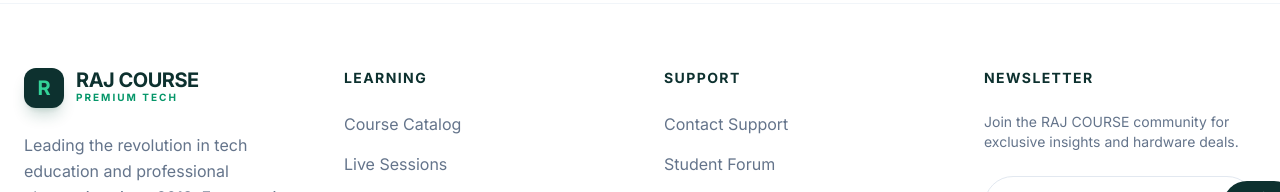
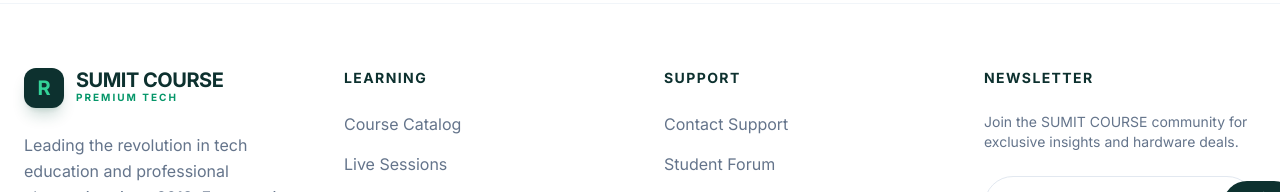
Before and after one commit to sumitkr708060/course_landing, a React (Vite) app: page / in a window 1280 px wide. Shown: the part 2608-2800 px from the top of the page. Built offline with nearby package versions, Linux system fonts and the light colour scheme.

Commit message:
UPDATE ALL NAME

```diff
--- a/components/Auth.tsx
+++ b/components/Auth.tsx
@@ -31,7 +31,7 @@ const AuthModal: React.FC<AuthModalProps> = ({ isOpen, onClose, onLogin }) => {
              <span className="text-emerald-400 font-black text-2xl">R</span>
           </div>
           <h2 className="text-3xl font-bold text-[#0D312F] uppercase tracking-tight">{isLogin ? 'Welcome Back' : 'Create Account'}</h2>
-          <p className="text-slate-500 mt-2">Join the elite RAJ COURSE community.</p>
+          <p className="text-slate-500 mt-2">Join the elite SUMIT COURSE community.</p>
         </div>
 
         <form onSubmit={handleSubmit} className="space-y-4">
--- a/components/Footer.tsx
+++ b/components/Footer.tsx
@@ -13,7 +13,7 @@ const Footer: React.FC = () => {
                 <span className="text-emerald-400 font-black text-xl">R</span>
               </div>
               <div className="flex flex-col">
-                <span className="text-xl font-bold text-[#0D312F] tracking-tight leading-none uppercase">RAJ COURSE</span>
+                <span className="text-xl font-bold text-[#0D312F] tracking-tight leading-none uppercase">SUMIT COURSE</span>
                 <span className="text-[10px] text-emerald-600 font-bold tracking-[0.2em] uppercase">Premium Tech</span>
               </div>
             </Link>
@@ -49,7 +49,7 @@ const Footer: React.FC = () => {
 
           <div>
             <h4 className="text-sm font-bold text-[#0D312F] uppercase tracking-widest mb-6">Newsletter</h4>
-            <p className="text-slate-500 mb-6 text-sm">Join the RAJ COURSE community for exclusive insights and hardware deals.</p>
+            <p className="text-slate-500 mb-6 text-sm">Join the SUMIT COURSE community for exclusive insights and hardware deals.</p>
             <div className="flex gap-2 p-1 border border-slate-200 rounded-full focus-within:border-emerald-500 transition-colors">
               <input type="email" placeholder="Email address" className="bg-transparent pl-4 py-2 flex-grow outline-none text-sm" />
               <button className="bg-[#0D312F] text-white px-6 py-2 rounded-full text-xs font-bold hover:bg-emerald-800 transition-colors">Join Now</button>
--- a/components/Navbar.tsx
+++ b/components/Navbar.tsx
@@ -34,7 +34,7 @@ const Navbar: React.FC<NavbarProps> = ({ cartCount, onOpenCart, onOpenAuth, user
             <span className="text-emerald-400 font-black text-xl">R</span>
           </div>
           <div className="flex flex-col">
-            <span className="text-xl font-bold text-[#0D312F] tracking-tight leading-none uppercase">RAJ COURSE</span>
+            <span className="text-xl font-bold text-[#0D312F] tracking-tight leading-none uppercase">SUMIT COURSE</span>
             <span className="text-[10px] text-emerald-600 font-bold tracking-[0.2em] uppercase">Premium Tech</span>
           </div>
         </Link>
```
